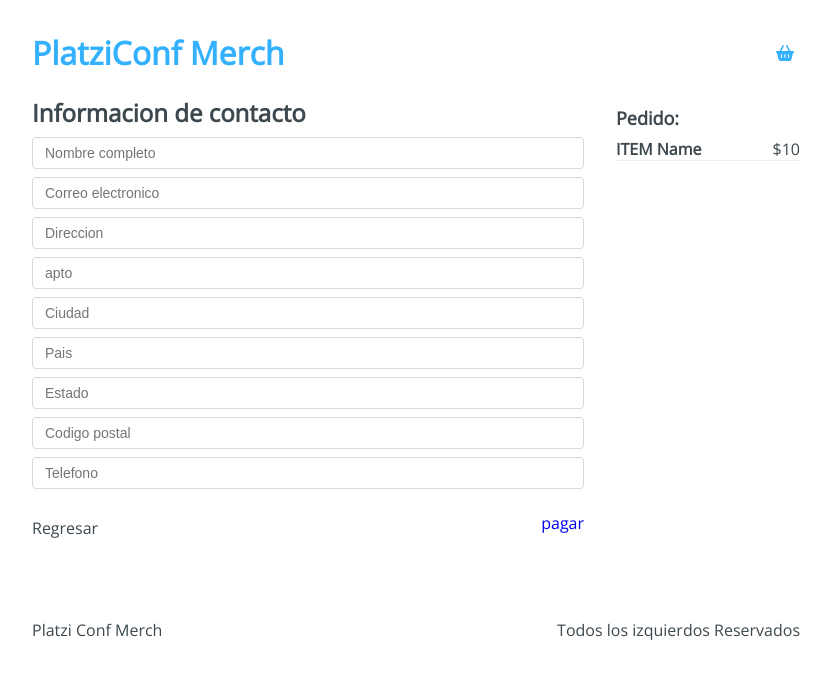
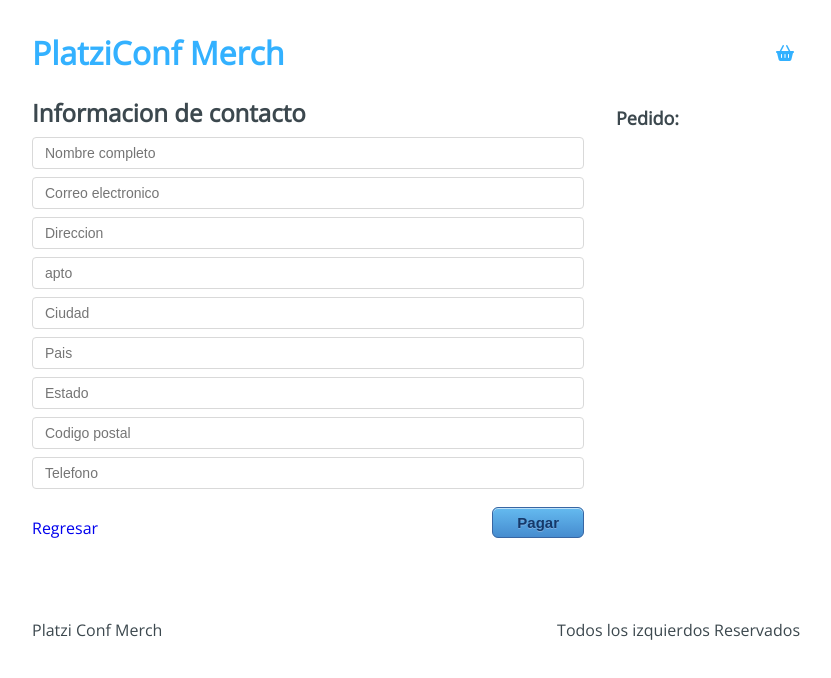
Before and after one commit to LeonelValencia/temazcalli_barra-dandelion, a React app: page /checkout/information in a window 1280 px wide. Shown: the top 678 px of the page, without its empty margins (224-1055 px from the left). Built offline with nearby package versions, Linux system fonts and the light colour scheme.

Commit message:
useRef en checkout page

```diff
--- a/src/containers/Information.jsx
+++ b/src/containers/Information.jsx
@@ -1,8 +1,28 @@
-import React from 'react';
+import React, {useRef, useContext, useState} from 'react';
 import { Link } from "react-router-dom";
+import AppContext from '../context/AppContext';
 import '../styles/components/Information.css'
 
 const Information = () => {
+    const {state: {cart}, addToBuyer} = useContext(AppContext);
+    const form = useRef(null);
+
+    const handleSubmit = () => {
+        const formData = new FormData(form.current);
+        const buyer = {
+            'name': formData.get('name'),
+            'email': formData.get('email'),
+            'address': formData.get('address'),
+            'apto': formData.get('apto'),
+            'city': formData.get('city'),
+            'country': formData.get('country'),
+            'state': formData.get('state'),
+            'cp': formData.get('cp'),
+            'phone': formData.get('phone'),
+        }
+        addToBuyer(buyer);
+    }
+
     return (
         <div className="Information">
             <div className="Information-content">
@@ -10,7 +30,7 @@
                     <h2>Informacion de contacto</h2>
                 </div>
                 <div className="Information-form">
-                    <form action="">
+                    <form ref={form}>
                         <input type="text" placeholder='Nombre completo' name='name' />
                         <input type="text" placeholder='Correo electronico' name='email' />
                         <input type="text" placeholder='Direccion' name='address' />
@@ -24,23 +44,23 @@
                 </div>
                 <div className="Information-buttons">
                     <div className="Information-back">
-                        Regresar
+                        <Link to="/checkout">Regresar</Link>
                     </div>
                     <div className="Information-next">
-                        <Link to='/checkout/payment'>
-                            pagar
-                        </Link>
+                        <button type='button' onClick={handleSubmit}>Pagar</button>
                     </div>
                 </div>
             </div>
             <div className="Information-sidebar">
                 <h3>Pedido:</h3>
-                <div className="Information-item">
-                    <div className="Information-element">
-                        <h4>ITEM Name</h4>
-                        <span>$10</span>
+                {cart.map((item) => (
+                    <div className="Information-item" key={item.title}>
+                        <div className="Information-element">
+                            <h4>{item.title}</h4>
+                            <span>${item.price}</span>
+                        </div>
                     </div>
-                </div>
+                ))}
             </div>
         </div>
     );
--- a/src/hooks/useInitialState.js
+++ b/src/hooks/useInitialState.js
@@ -16,10 +16,17 @@
             cart: state.cart.filter((_item,indexCurrent) => indexCurrent !== indexToRemove)
         })
     }
+    const addToBuyer = payload => {
+        setState({
+            ...state,
+            buyer: [...state.buyer, payload]
+        })
+    }
 
     return {
         addToCart,
         removeFromCart,
+        addToBuyer,
         state,
     }
 }
--- a/src/initialState.js
+++ b/src/initialState.js
@@ -1,5 +1,6 @@
 export default {
   cart: [],
+  buyer: [],
   products: [
     {
       'id': '1',
```
